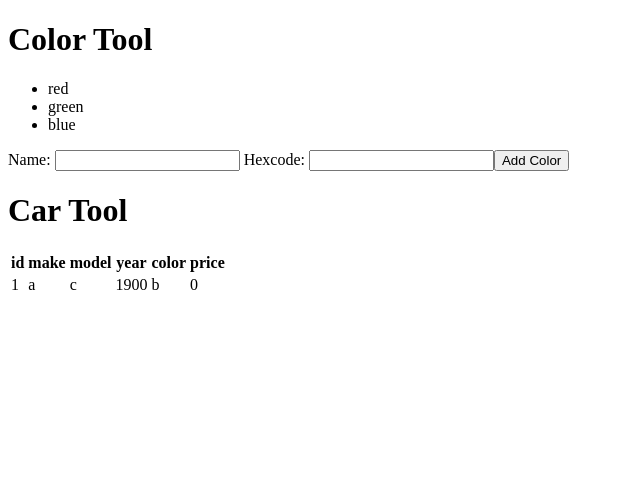
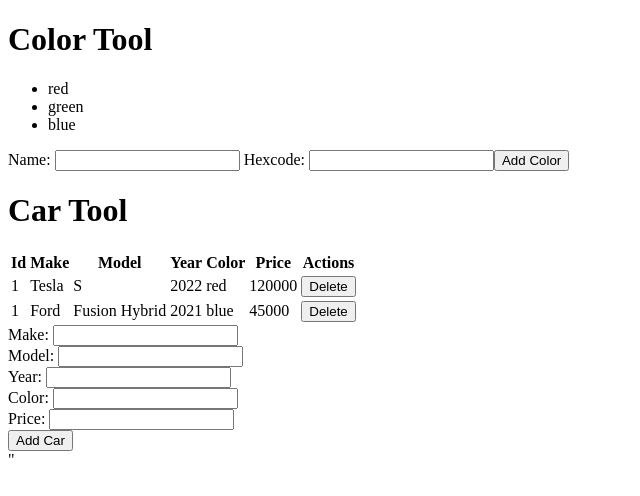
Before and after one commit to t4d-classes/applied-javascript_05162022, an Angular app in the folder angular-app/: page / in a window 1280 px wide. Shown: the top 496 px of the page, without its empty margins (0-640 px from the left). Built offline with nearby package versions, Linux system fonts and the light colour scheme.

Commit message:
add solution to exercise 4

```diff
--- a/angular-app/src/app/car-tool/car-tool.module.ts
+++ b/angular-app/src/app/car-tool/car-tool.module.ts
@@ -1,20 +1,24 @@
 import { NgModule } from '@angular/core';
 import { CommonModule } from '@angular/common';
+import { ReactiveFormsModule } from '@angular/forms';
 
 import { SharedModule } from '../shared/shared.module';
 
 import { CarHomeComponent } from './components/car-home/car-home.component';
 import { CarTableComponent } from './components/car-table/car-table.component';
+import { CarFormComponent } from './components/car-form/car-form.component';
 
 
 
 @NgModule({
   declarations: [
     CarHomeComponent,
-    CarTableComponent
+    CarTableComponent,
+    CarFormComponent
   ],
   imports: [
     CommonModule,
+    ReactiveFormsModule,
     SharedModule,
   ],
   exports: [
--- /dev/null
+++ b/angular-app/src/app/car-tool/components/car-form/car-form.component.css
@@ -0,0 +1,3 @@
+label {
+  display: block;
+}
--- /dev/null
+++ b/angular-app/src/app/car-tool/components/car-form/car-form.component.html
@@ -0,0 +1,25 @@
+<form [formGroup]="carForm">
+  <label>
+    Make:
+    <input type="text" fromControlName="make">
+  </label>
+  <label>
+    Model:
+    <input type="text" fromControlName="model">
+  </label>
+  <label>
+    Year:
+    <input type="number" fromControlName="year">
+  </label>
+  <label>
+    Color:
+    <input type="text" fromControlName="color">
+  </label>
+  <label>
+    Price:
+    <input type="number" fromControlName="price">
+  </label>
+  <button type="button" (click)="doSubmitCar()">
+    {{buttonText}}
+  </button>
+</form>
--- /dev/null
+++ b/angular-app/src/app/car-tool/components/car-form/car-form.component.ts
@@ -0,0 +1,36 @@
+import { Component, OnInit, Input, Output, EventEmitter } from '@angular/core';
+import { FormBuilder, FormGroup } from '@angular/forms';
+import { NewCar } from '../../models/cars';
+
+@Component({
+  selector: 'app-car-form',
+  templateUrl: './car-form.component.html',
+  styleUrls: ['./car-form.component.css']
+})
+export class CarFormComponent implements OnInit {
+
+  @Input()
+  buttonText = "Submit Car";
+
+  carForm!: FormGroup;
+
+  @Output()
+  submitCar = new EventEmitter<NewCar>();
+
+  constructor(private fb: FormBuilder) { }
+
+  ngOnInit(): void {
+    this.carForm = this.fb.group({
+      make: '',
+      model: '',
+      year: 1900,
+      color: '',
+      price: 0,
+    });
+  }
+
+  doSubmitCar() {
+    this.submitCar.emit(this.carForm.value);
+  }
+
+}
--- a/angular-app/src/app/car-tool/components/car-home/car-home.component.html
+++ b/angular-app/src/app/car-tool/components/car-home/car-home.component.html
@@ -1,3 +1,9 @@
 <app-tool-header headerText="Car Tool"></app-tool-header>
 
-<app-car-table [cars]="cars"></app-car-table>
+<app-car-table [cars]="cars"
+  (deleteCar)="deleteCar($event)">
+</app-car-table>
+
+<app-car-form buttonText="Add Car"
+  (submitCar)="addCar($event)">
+</app-car-form>"
--- a/angular-app/src/app/car-tool/components/car-home/car-home.component.ts
+++ b/angular-app/src/app/car-tool/components/car-home/car-home.component.ts
@@ -1,6 +1,6 @@
 import { Component, OnInit } from '@angular/core';
 
-import { Car } from '../../models/cars';
+import { Car, NewCar } from '../../models/cars';
 
 @Component({
   selector: 'app-car-home',
@@ -10,12 +10,33 @@ import { Car } from '../../models/cars';
 export class CarHomeComponent implements OnInit {
 
   cars: Car[] = [
-    { id: 1, make: 'a', model: 'c', year: 1900, color:'b', price: 0}
-  ]
+    {
+      id: 1, make: 'Tesla', model: 'S',
+      year: 2022, color:'red', price: 120000,
+    },
+    {
+      id: 1, make: 'Ford', model: 'Fusion Hybrid',
+      year: 2021, color:'blue', price: 45000,
+    },
+  ];
 
   constructor() { }
 
   ngOnInit(): void {
   }
 
+  addCar(car: NewCar) {
+    this.cars = [
+      ...this.cars,
+      {
+        ...car,
+        id: Math.max(...this.cars.map(c => c.id), 0) + 1,
+      }
+    ];
+  }
+
+  deleteCar(carId: number) {
+    this.cars = this.cars.filter(c => c.id !== carId);
+  }
+
 }
--- a/angular-app/src/app/car-tool/components/car-table/car-table.component.html
+++ b/angular-app/src/app/car-tool/components/car-table/car-table.component.html
@@ -1,12 +1,13 @@
 <table>
   <thead>
     <tr>
-      <th>id</th>
-      <th>make</th>
-      <th>model</th>
-      <th>year</th>
-      <th>color</th>
-      <th>price</th>
+      <th>Id</th>
+      <th>Make</th>
+      <th>Model</th>
+      <th>Year</th>
+      <th>Color</th>
+      <th>Price</th>
+      <th>Actions</th>
     </tr>
   </thead>
   <tbody>
@@ -17,6 +18,11 @@
       <td>{{car.year}}</td>
       <td>{{car.color}}</td>
       <td>{{car.price}}</td>
+      <td>
+        <button (click)="deleteCar.emit(car.id)">
+          Delete
+        </button>
+      </td>
     </tr>
   </tbody>
 </table>
--- a/angular-app/src/app/car-tool/components/car-table/car-table.component.ts
+++ b/angular-app/src/app/car-tool/components/car-table/car-table.component.ts
@@ -1,4 +1,4 @@
-import { Component, OnInit, Input } from '@angular/core';
+import { Component, OnInit, Input, Output, EventEmitter } from '@angular/core';
 
 import { Car } from '../../models/cars';
 
@@ -12,6 +12,9 @@ export class CarTableComponent implements OnInit {
   @Input()
   cars: Car[] = [];
 
+  @Output()
+  deleteCar = new EventEmitter<number>();
+
   constructor() { }
 
   ngOnInit(): void {
--- a/angular-app/src/app/car-tool/models/cars.ts
+++ b/angular-app/src/app/car-tool/models/cars.ts
@@ -8,3 +8,5 @@ export type Car = {
   color: string,
   price: number,
 };
+
+export type NewCar = Omit<Car, "id">;
```
Also changed, not shown: 2 other files (tests, documents, lock files or other folders).
